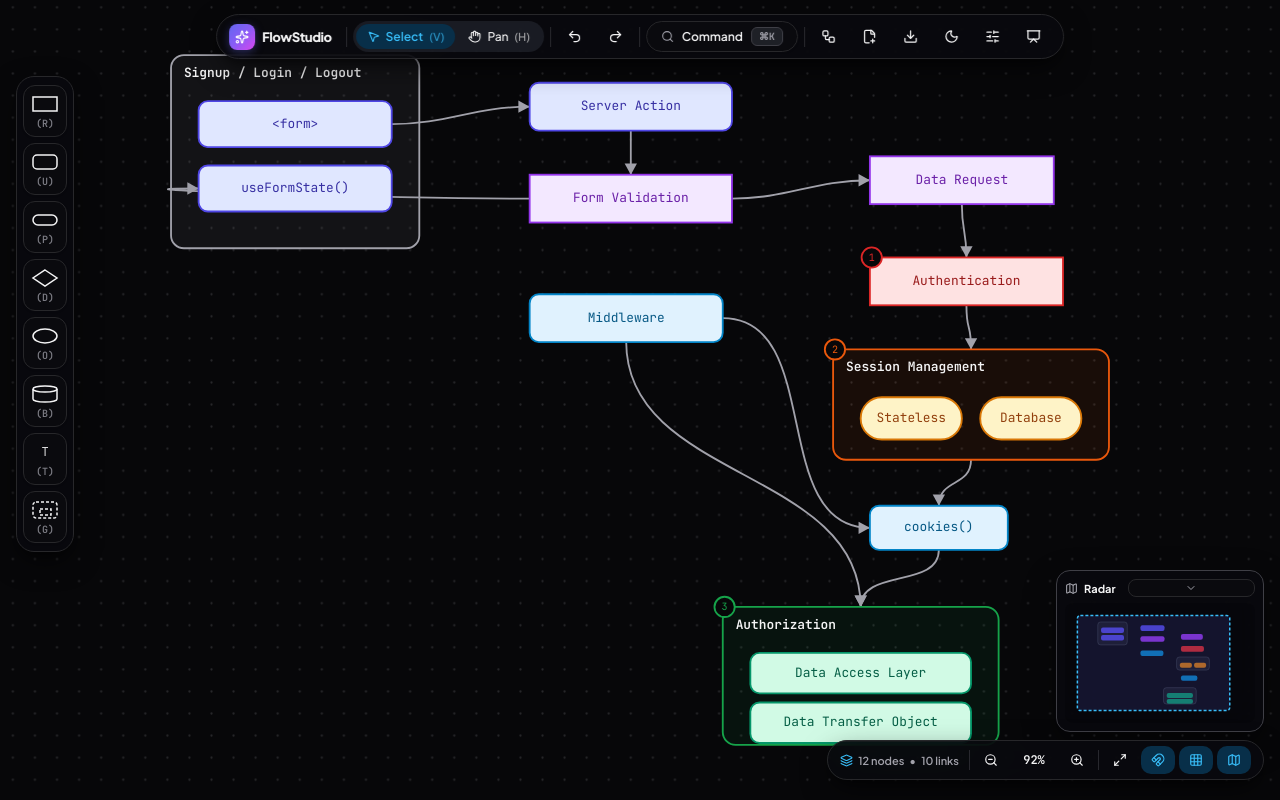
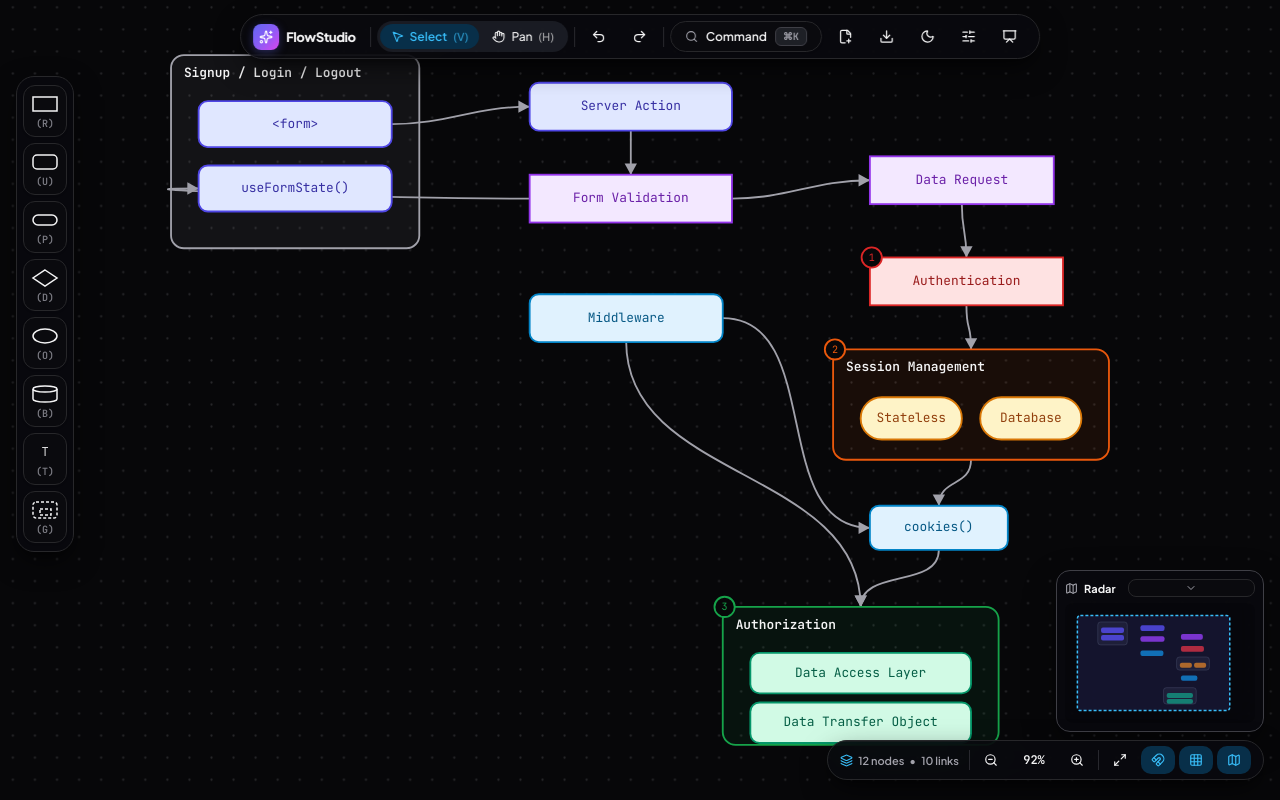
Before and after one commit to raushanraja/flowstudio, a React (Vite) app: page / in a window 1280 px wide. Built offline with nearby package versions, Linux system fonts and the light colour scheme.

Commit message:
fix: resolve SVG/PNG export crash and remove auto layout button from top toolbar

```diff
--- a/src/App.jsx
+++ b/src/App.jsx
@@ -1890,10 +1890,13 @@ export default function App() {
   /* ---------- import / export ---------- */
   const save = (blob, name) => {
     const a = document.createElement("a");
-    a.href = URL.createObjectURL(blob);
+    const url = URL.createObjectURL(blob);
+    a.href = url;
     a.download = name;
+    document.body.appendChild(a);
     a.click();
-    setTimeout(() => URL.revokeObjectURL(a.href), 500);
+    document.body.removeChild(a);
+    setTimeout(() => URL.revokeObjectURL(url), 40000);
   };
 
   function buildExportSvg(options = {}) {
@@ -2339,7 +2342,6 @@ export default function App() {
           onToggleInspector={() => setIsInspectorOpen((prev) => !prev)}
           isInspectorOpen={isInspectorOpen}
           onToggleSim={toggleSim}
-          onAutoLayout={handleAutoLayout}
         />
       )}
 
--- a/src/components/TopBar.jsx
+++ b/src/components/TopBar.jsx
@@ -12,7 +12,6 @@ import {
   SlidersHorizontal,
   Presentation,
   Sparkles,
-  Workflow,
 } from "lucide-react";
 import { nextTheme, THEME_LABELS, isDarkTheme } from "../lib/theme.js";
 
@@ -29,7 +28,6 @@ export default function TopBar({
   onToggleInspector,
   isInspectorOpen,
   onToggleSim,
-  onAutoLayout,
 }) {
   return (
     <div
@@ -138,18 +136,7 @@ export default function TopBar({
         <span className="fs-kbd">⌘K</span>
       </button>
 
-      <span className="fs-sep" />
 
-      {/* Auto-Layout */}
-      {onAutoLayout && (
-        <button
-          className="fs-btn-ghost"
-          title="Auto-Layout Diagram (Top-to-Bottom)"
-          onClick={() => onAutoLayout("TB")}
-        >
-          <Workflow size={15} />
-        </button>
-      )}
 
       {/* New Document */}
       <button className="fs-btn-ghost" title="New Document" onClick={onNew}>
```
Also changed, not shown: src/lib/exportSvg.js.
